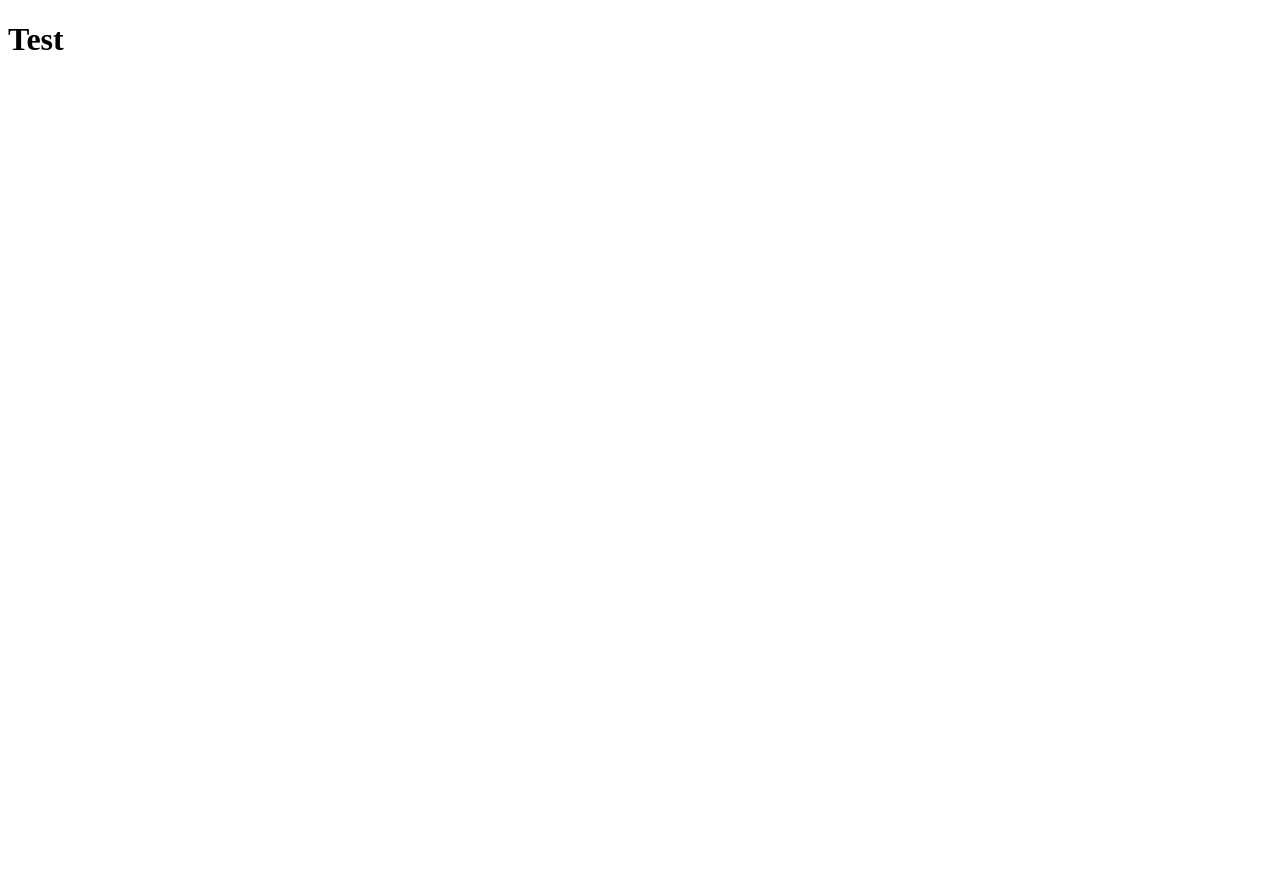
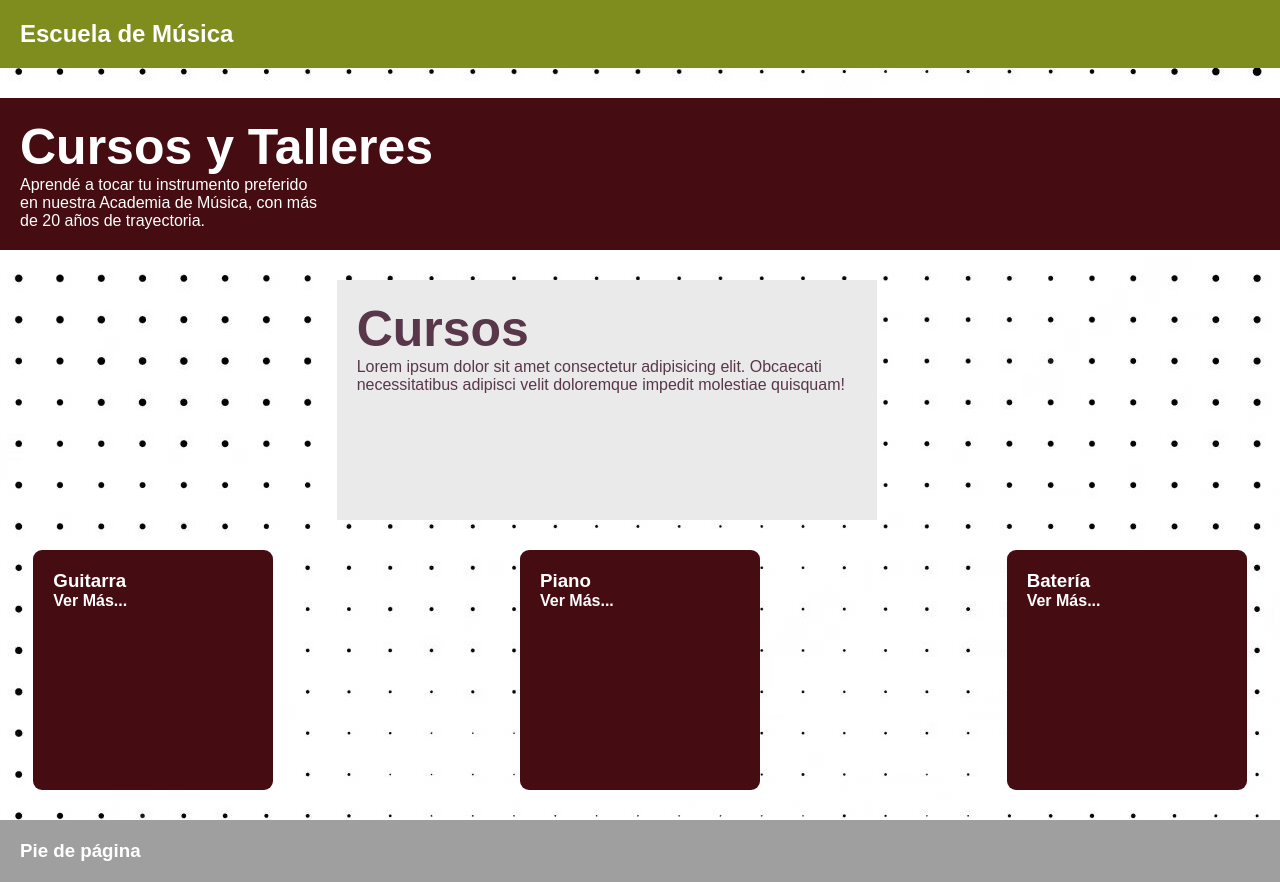
Before and after one commit to mansillagaspar/CFPG-COMISION23531, a plain HTML site: page index.html in a window 1280 px wide. Before the commit the page ends 800 px from the top, so only its background shows below. Drawn offline with Linux system fonts and the light colour scheme; a web font is replaced by a local one.

Commit message:
Modificaciones en el index y css.

```diff
--- a/CSS/style.css
+++ b/CSS/style.css
@@ -0,0 +1,107 @@
+*{
+    margin: 0;
+    padding: 0;
+}
+body{
+
+    /* FONDO (Cambiarlo a uno tipo pattern) */
+    background-image: url(../IMG/FondoPolka.jpg);
+    background-repeat: repeat;
+    background-position: center;
+
+    /* Fuente */
+    color: #ffffff;
+    font-family: 'Inclusive Sans', sans-serif;
+
+}
+
+h1{
+    font-size: 50px;
+}
+
+.container-grid{
+
+    width: 100%;
+    /* max-width: 1024px; */
+    max-width: 100%;
+    margin: 0px auto;
+    display: grid;
+    gap: 30px;
+
+    grid-template-columns: repeat(3, auto);
+    grid-template-rows: repeat(5, auto);
+
+    grid-template-areas: "header header header"
+                         "content content content"
+                         ".. cursos .."
+                         "guitarra piano bateria"
+                         "footer footer footer";
+}
+
+
+.container-grid > div,
+.container-grid .header,
+.container-grid .content,
+.container-grid .cursos,
+.container-grid .footer {
+    padding: 20px;
+    /* border-radius: 4px; */
+}
+
+.container-grid .header{
+    background: rgb(126, 141, 29);
+    color: #fff;
+    grid-area: header;
+}
+
+.container-grid .content{
+    background: rgb(69, 12, 17);
+    grid-area: content;
+}
+
+.container-grid .cursos{
+    background: rgb(234, 234, 234);
+    grid-area: cursos;
+    color: rgb(88, 55, 75);
+    height: 200px;
+    width: 500px;
+    align-items: center;
+    justify-content: center;
+}
+
+.container-grid .guitarra,
+.container-grid .piano,
+.container-grid .bateria{
+    background: rgb(69, 12, 17);
+    color: #ffffff;
+    height: 200px;
+    width: 200px;
+    border-radius: 9px;
+
+    /* El display va con grid o flex? */
+    /* display: grid; */
+
+    align-items: center;
+    justify-content: center;
+}
+
+.container-grid .guitarra{
+    grid-area: guitarra;
+    /* align-self: center; */
+    justify-self: center;
+}
+.container-grid .piano{
+    grid-area: piano;
+    /* align-self: center; */
+    justify-self: center;
+}
+.container-grid .bateria{
+    grid-area: bateria;
+    /* align-self: center; */
+    justify-self: center;
+}
+.container-grid .footer{
+    background: rgb(159, 159, 159);
+    color: #fff;
+    grid-area: footer;
+}
--- a/index.html
+++ b/index.html
@@ -1,12 +1,44 @@
 <!DOCTYPE html>
-<html lang="en">
+<html lang="es">
 <head>
     <meta charset="UTF-8">
     <meta name="viewport" content="width=device-width, initial-scale=1.0">
     <link rel="stylesheet" href="CSS/style.css">
-    <title>Document</title>
+    <link href="https://fonts.googleapis.com/css2?family=Inclusive+Sans&display=swap" rel="stylesheet">
+    <title>Escuela de Música</title>
 </head>
 <body>
-    <h1>Test</h1>
+    <div class="container-grid">
+        <header class="header">
+            <h2>Escuela de Música</h2>
+        </header>
+
+        <div class="content">
+            <h1>Cursos y Talleres</h1>
+            <p>Aprendé a tocar tu instrumento preferido <br> en nuestra Academia de Música, con más <br> de 20 años de trayectoria.</p>
+        </div>
+
+        <div class="cursos">
+            <h1>Cursos</h1>
+            <p>Lorem ipsum dolor sit amet consectetur adipisicing elit. Obcaecati necessitatibus adipisci velit doloremque impedit molestiae quisquam!</p>
+        </div>
+
+        <div class="guitarra">
+            <h3>Guitarra</h3>
+            <h4>Ver Más...</h4>
+        </div>
+        <div class="piano">
+            <h3>Piano</h3>
+            <h4>Ver Más...</h4>
+        </div>
+        <div class="bateria">
+            <h3>Batería</h3>
+            <h4>Ver Más...</h4>
+        </div>
+
+        <footer class="footer">
+            <h3>Pie de página</h3>
+        </footer>
+    </div>
 </body>
 </html>
```
